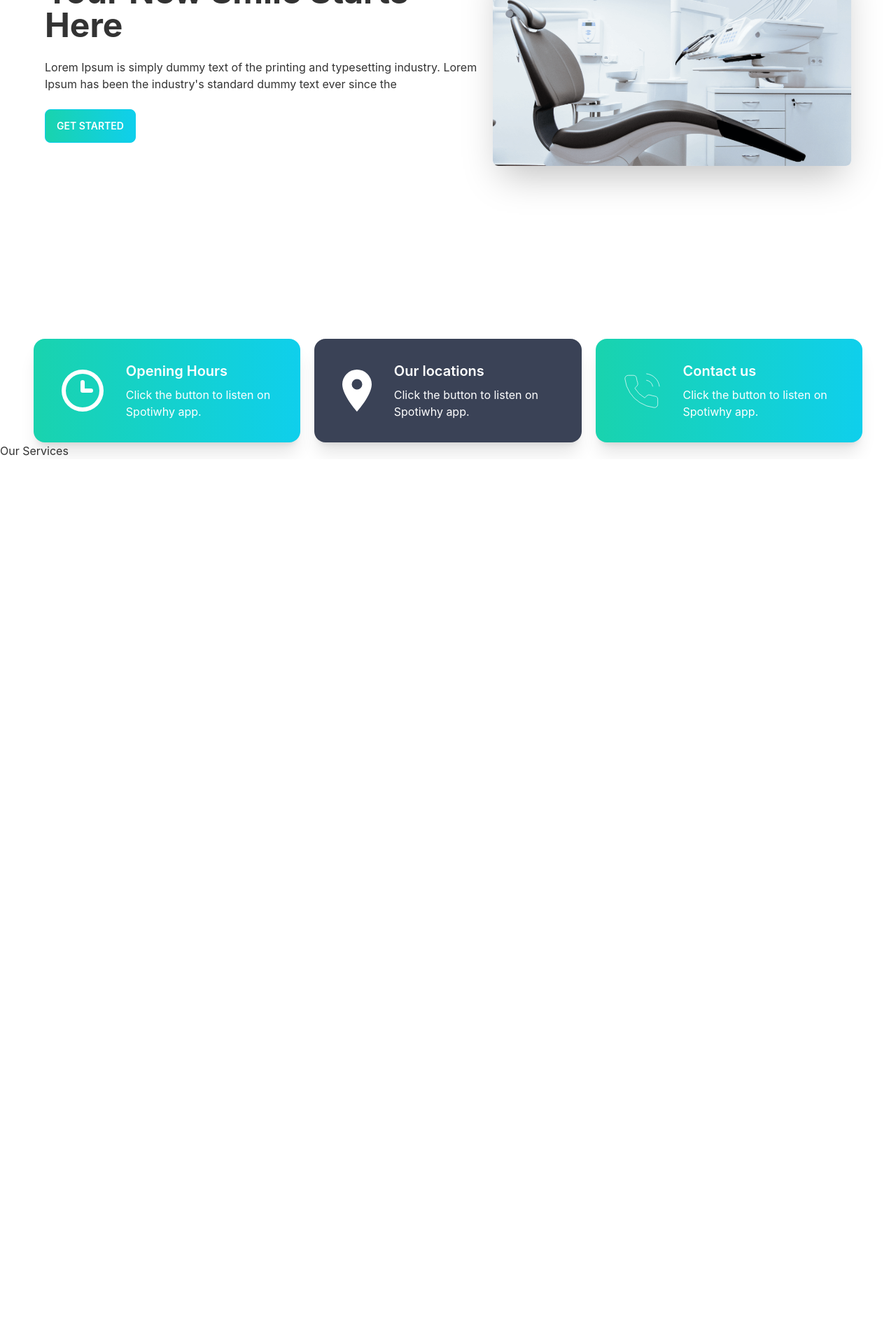
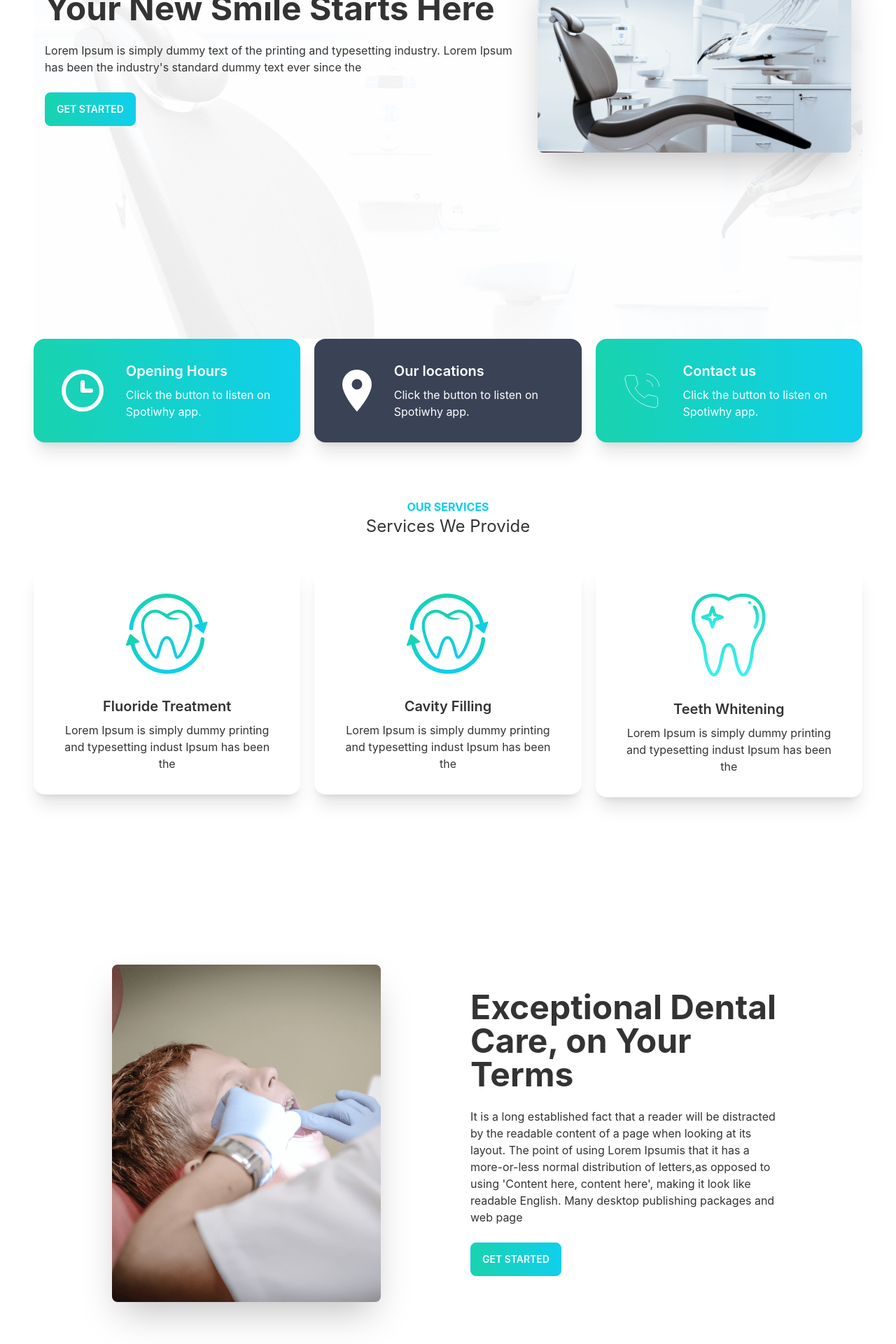
Before and after one commit to abdullahalomar/doctors-portal-client, a React (Create React App) app: page / in a window 1280 px wide. Shown: the part 380-2300 px from the top of the page at 70% size. Before the commit the page ends 1036 px from the top, so only its background shows below. Built offline with nearby package versions, Linux system fonts and the light colour scheme.

Commit message:
testimonial

```diff
--- a/src/Pages/Home/Banner.js
+++ b/src/Pages/Home/Banner.js
@@ -1,20 +1,25 @@
 import React from 'react';
 import chair from '../../assets/images/chair.png';
 import bg from '../../assets/images/bg.png';
+import StartedBtn from '../../components/StartedBtn';
 
 
 const Banner = () => {
     return (
-        <div class="hero min-h-screen px-12">
-  <div class="hero-content flex-col lg:flex-row-reverse">
-    <img src={chair} class="max-w-lg rounded-lg shadow-2xl" />
+        <div style={{
+          background: `url(${bg})`
+        }}>
+          <div className="hero min-h-screen">
+  <div className="hero-content flex-col lg:flex-row-reverse">
+    <img src={chair} className="max-w-md  rounded-lg shadow-2xl" />
     <div>
-      <h1 class="text-5xl font-bold">Your New Smile Starts Here</h1>
-      <p class="py-6">Lorem Ipsum is simply dummy text of the printing and typesetting industry. Lorem Ipsum has been the industry's standard dummy text ever since the</p>
-      <button class="btn btn-primary uppercase text-white bg-gradient-to-r from-secondary to-primary">Get Started</button>
+      <h1 className="text-5xl font-bold">Your New Smile Starts Here</h1>
+      <p className="py-6">Lorem Ipsum is simply dummy text of the printing and typesetting industry. Lorem Ipsum has been the industry's standard dummy text ever since the</p>
+      <StartedBtn>GET STARTED</StartedBtn>
     </div>
   </div>
 </div>
+        </div>
     );
 };
 
--- a/src/Pages/Home/Home.js
+++ b/src/Pages/Home/Home.js
@@ -2,13 +2,19 @@ import React from 'react';
 import Banner from './Banner';
 import Info from './Info';
 import Services from './Services';
+import Treatment from './Tratment';
+import MakeAppoinment from './MakeAppoinment';
+import Testimonials from './Testimonials';
 
 const Home = () => {
     return (
-        <div>
+        <div className='mx-12'>
             <Banner/>
             <Info/>
             <Services/>
+            <Treatment/>
+            <MakeAppoinment/>
+            <Testimonials/>
         </div>
     );
 };
--- a/src/Pages/Home/Info.js
+++ b/src/Pages/Home/Info.js
@@ -6,7 +6,7 @@ import phone from '../../assets/icons/phone.svg';
 
 const Info = () => {
     return (
-        <div className='grid grid-cols-1 md:grid-cols-3 lg:grid-cols-3 gap-5 px-12'>
+        <div className='grid grid-cols-1 md:grid-cols-3 lg:grid-cols-3 gap-5'>
             <InfoCard title='Opening Hours' bg='bg-primary bg-gradient-to-r from-secondary to-primary' img={clock}></InfoCard>
             <InfoCard title='Our locations' bg='bg-accent' img={marker}></InfoCard>
             <InfoCard title='Contact us' bg='bg-secondary bg-gradient-to-r from-secondary to-primary' img={phone}></InfoCard>
--- /dev/null
+++ b/src/Pages/Home/MakeAppoinment.js
@@ -0,0 +1,26 @@
+import React from 'react';
+import doctor from '../../assets/images/doctor.png';
+import StartedBtn from '../../components/StartedBtn';
+import appoinment from '../../assets/images/appointment.png';
+
+const MakeAppoinment = () => {
+    return (
+        <section
+        style={{
+            background: `url(${appoinment})`
+        }}
+        className='flex justify-center items-center my-40'>
+            <div className='flex-1 lg:block hidden'>
+                <img className='mt-[-150px]' src={doctor} alt="" />
+            </div>
+            <div className='flex-1'>
+                <h1 className='font-bold text-primary mb-4'>Appointment</h1>
+                <h1 className='text-3xl text-white'>Make an appointment Today</h1>
+                <p className='text-white my-5'>It is a long established fact that a reader will be distracted by the readable content of a page when looking at its layout. The point of using Lorem Ipsumis that it has a more-or-less normal distribution of letters,as opposed to using 'Content here, content here', making it look like readable English. Many desktop publishing packages and web page</p>
+                <StartedBtn>GET STARTED</StartedBtn>
+            </div>
+        </section>
+    );
+};
+
+export default MakeAppoinment;
--- /dev/null
+++ b/src/Pages/Home/Reviews.js
@@ -0,0 +1,27 @@
+import React from 'react';
+
+
+const Reviews = ({review}) => {
+    return (
+        <div>
+            <div className="card w-96 bg-base-100 shadow-xl">
+            <p>{review.des}</p>
+  <div className='flex'>
+  <div className="avatar">
+  <div className="w-24 rounded-full ring ring-primary ring-offset-base-100 ring-offset-2">
+    <img src={review.img} />
+  </div>
+</div>
+<div className="card-body items-center text-center">
+    <h2 className="card-title">{review.name}</h2>
+    <p>{review.title}</p>
+
+  </div>
+  </div>
+
+</div>
+        </div>
+    );
+};
+
+export default Reviews;
--- /dev/null
+++ b/src/Pages/Home/Service.js
@@ -0,0 +1,20 @@
+import React from 'react';
+
+
+const Service = ({service}) => {
+    return (
+        <div>
+            <div class="card lg:max-w-lg bg-base-100 shadow-xl">
+  <figure class="px-10 pt-10">
+    <img src={service.img} alt="Shoes" class="rounded-xl" />
+  </figure>
+  <div class="card-body items-center text-center">
+    <h2 class="card-title">{service.name}</h2>
+    <p>Lorem Ipsum is simply dummy printing and typesetting indust Ipsum has been the</p>
+  </div>
+</div>
+        </div>
+    );
+};
+
+export default Service;
--- a/src/Pages/Home/Services.js
+++ b/src/Pages/Home/Services.js
@@ -1,9 +1,48 @@
 import React from 'react';
+import Service from './Service';
+import flouride from '../../assets/images/fluoride.png';
+import cavity from '../../assets/images/fluoride.png';
+import whitning from '../../assets/images/whitening.png';
+
 
 const Services = () => {
+
+    const services = [
+        {
+            _id: 1,
+            name: 'Fluoride Treatment',
+            description: '',
+            img: flouride
+        },
+        {
+            _id: 2,
+            name: 'Cavity Filling',
+            description: '',
+            img: cavity
+        },
+        {
+            _id: 3,
+            name: 'Teeth Whitening',
+            description: '',
+            img: whitning
+        }
+    ];
+
     return (
-        <div>
-            <h3>Our Services</h3>
+        <div className='my-20'>
+            <div className='text-center'>
+            <h3 className='text-primary font-bold uppercase'>Our Services</h3>
+            <h3 className='text-2xl'>Services We Provide</h3>
+            </div>
+
+            <div className='grid grid-cols-1 md:grid-cols-3 gap-5 mt-10'>
+                {
+                    services.map(service => <Service
+                    key={service._id}
+                    service={service}
+                    />)
+                }
+            </div>
         </div>
     );
 };
--- /dev/null
+++ b/src/Pages/Home/Testimonials.js
@@ -0,0 +1,55 @@
+import React from 'react';
+import qoutation from '../../assets/images/Mask Group 7@2x 1.png';
+import Reviews from './Reviews';
+import people1 from '../../assets/images/people1.png';
+import people2 from '../../assets/images/people1.png';
+import people3 from '../../assets/images/people1.png';
+
+const Testimonials = () => {
+
+    const reviews = [
+        {
+            id: 1,
+            name: 'Winson Herry',
+            title: 'California',
+            des: 'It is a long established fact that by the readable content of a lot layout. The point of using Lorem a more-or-less normal distribu to using Content here, content',
+            img: people1
+        },
+        {
+            id: 2,
+            name: 'Winson Herry',
+            title: 'California',
+            des: 'It is a long established fact that by the readable content of a lot layout. The point of using Lorem a more-or-less normal distribu to using Content here, content',
+            img: people2
+        },
+        {
+            id: 3,
+            name: 'Winson Herry',
+            title: 'California',
+            des: 'It is a long established fact that by the readable content of a lot layout. The point of using Lorem a more-or-less normal distribu to using Content here, content',
+            img: people3
+        },
+    ];
+
+    return (
+        <div>
+            <div className='flex justify-between'>
+                <div>
+                    <h1 className='font-bold text-primary'>Testimonial</h1>
+                    <h1 className='text-3xl'>What Our Patients Says</h1>
+                </div>
+                <img src={qoutation} alt="" />
+            </div>
+            <div className='grid grid-cols-1 lg:grid-cols-3 gap-5'>
+                {
+                    reviews.map(review=> <Reviews
+                    key={review.id}
+                    review={review}
+                    ></Reviews>)
+                }
+            </div>
+        </div>
+    );
+};
+
+export default Testimonials;
--- /dev/null
+++ b/src/Pages/Home/Tratment.js
@@ -0,0 +1,22 @@
+import React from 'react';
+import treatment from '../../assets/images/treatment.png';
+import StartedBtn from '../../components/StartedBtn';
+
+const Treatment = () => {
+    return (
+        <div className='mx-24'>
+            <div className="hero min-h-screen">
+  <div className="hero-content flex-col lg:flex-row gap-32">
+    <img src={treatment} className="max-w-sm rounded-lg shadow-2xl" />
+    <div>
+      <h1 className="text-5xl font-bold">Exceptional Dental Care, on Your Terms</h1>
+      <p className="py-6">It is a long established fact that a reader will be distracted by the readable content of a page when looking at its layout. The point of using Lorem Ipsumis that it has a more-or-less normal distribution of letters,as opposed to using 'Content here, content here', making it look like readable English. Many desktop publishing packages and web page</p>
+      <StartedBtn>GET STARTED</StartedBtn>
+    </div>
+  </div>
+</div>
+        </div>
+    );
+};
+
+export default Treatment;
--- /dev/null
+++ b/src/components/StartedBtn.js
@@ -0,0 +1,11 @@
+import React from 'react';
+
+const StartedBtn = ({children}) => {
+    return (
+        <div>
+            <button class="btn btn-primary uppercase text-white bg-gradient-to-r from-secondary to-primary">{children}</button>
+        </div>
+    );
+};
+
+export default StartedBtn;
```
Also changed, not shown: src/Pages/Home/Banner.css (deleted), src/assets/images/Mask Group 7@2x 1.png (added).
